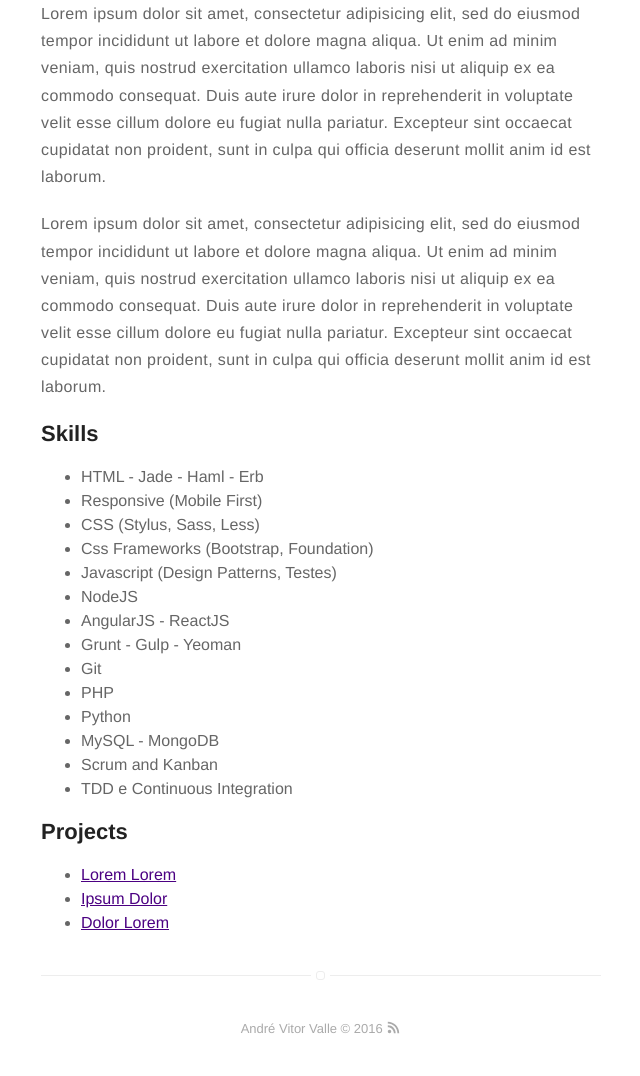
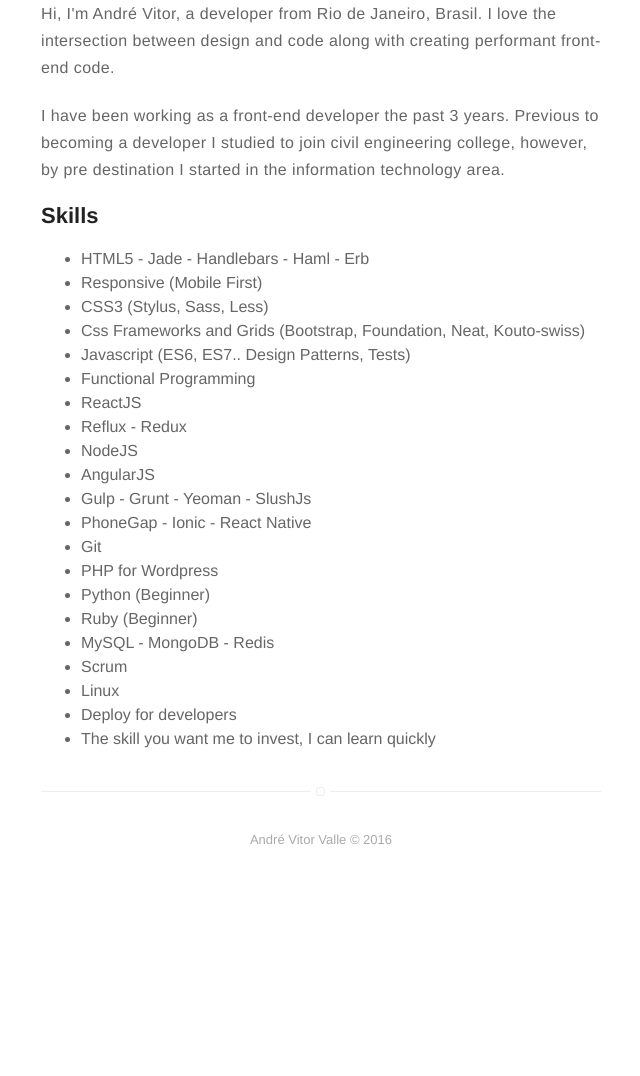
Before and after one commit to andrevvalle/andrevvalle.github.io, a Jekyll site: the page built from about.md, in a window 1280 px wide. Shown: the part 355-1431 px from the top of the page, without its empty margins (319-959 px from the left). Built offline with Jekyll 4.4.1, drawn with Linux system fonts in a browser that asks for light colours; after the commit the page ends 1242 px from its top, so only the background shows below that.

Commit message:
Adjustment about-me and update config.yml

```diff
--- a/_config.yml
+++ b/_config.yml
@@ -44,7 +44,7 @@
 projects: false
 
 # if you don't need "about" or "blog", comment them out below
-about: false
+about: true
 blog: false
 
 # do you want to show the "read time" of the posts?
--- a/_includes/footer.html
+++ b/_includes/footer.html
@@ -1,3 +1,3 @@
 <footer class="footer-main">
-    {{ site.name }} © {{ site.time | date: '%Y' }} <a class="link" href="{{ site.url }}/feed.xml" target="_blank"><svg class="icon icon-rss"><use xlink:href="#icon-rss"></use></svg></a>
+    {{ site.name }} © {{ site.time | date: '%Y' }}
 </footer>
--- a/about.md
+++ b/about.md
@@ -3,45 +3,34 @@
 layout: page
 permalink: /about/index.html
 ---
-![Profile Image]({{ site.url }}/{{ site.picture }})
+![Profile Image]({{ 'https://igcdn-photos-d-a.akamaihd.net/hphotos-ak-xfa1/t51.2885-15/e35/12729499_990289781036819_1893192683_n.jpg?ig_cache_key=MTE4NDIyMjM4NjE2MjI4NzUwNw%3D%3D.2' }})
 
-<p>Lorem ipsum dolor sit amet, consectetur adipisicing elit, sed do eiusmod
-tempor incididunt ut labore et dolore magna aliqua. Ut enim ad minim veniam,
-quis nostrud exercitation ullamco laboris nisi ut aliquip ex ea commodo
-consequat. Duis aute irure dolor in reprehenderit in voluptate velit esse
-cillum dolore eu fugiat nulla pariatur. Excepteur sint occaecat cupidatat non
-proident, sunt in culpa qui officia deserunt mollit anim id est laborum.</p>
+<p>Hi, I'm André Vitor, a developer from Rio de Janeiro, Brasil. I love the intersection between design and code along with creating performant front-end code.</p>
 
-<p>Lorem ipsum dolor sit amet, consectetur adipisicing elit, sed do eiusmod
-tempor incididunt ut labore et dolore magna aliqua. Ut enim ad minim veniam,
-quis nostrud exercitation ullamco laboris nisi ut aliquip ex ea commodo
-consequat. Duis aute irure dolor in reprehenderit in voluptate velit esse
-cillum dolore eu fugiat nulla pariatur. Excepteur sint occaecat cupidatat non
-proident, sunt in culpa qui officia deserunt mollit anim id est laborum.</p>
+<p>I have been working as a front-end developer the past 3 years. Previous to becoming a developer I studied to join civil engineering college, however, by pre destination I started in the information technology area.</p>
 
 <h2>Skills</h2>
 
 <ul class="skill-list">
-	<li>HTML - Jade - Haml - Erb</li>
+	<li>HTML5 - Jade - Handlebars - Haml - Erb</li>
 	<li>Responsive (Mobile First)</li>
-	<li>CSS (Stylus, Sass, Less)</li>
-	<li>Css Frameworks (Bootstrap, Foundation)</li>
-	<li>Javascript (Design Patterns, Testes)</li>
+	<li>CSS3 (Stylus, Sass, Less)</li>
+	<li>Css Frameworks and Grids (Bootstrap, Foundation, Neat, Kouto-swiss)</li>
+	<li>Javascript (ES6, ES7.. Design Patterns, Tests)</li>
+	<li>Functional Programming</li>
+	<li>ReactJS</li>
+	<li>Reflux - Redux</li>
 	<li>NodeJS</li>
-	<li>AngularJS - ReactJS</li>
-	<li>Grunt - Gulp - Yeoman</li>
+	<li>AngularJS</li>
+	<li>Gulp - Grunt - Yeoman - SlushJs</li>
+	<li>PhoneGap - Ionic - React Native</li>
 	<li>Git</li>
-	<li>PHP</li>
-	<li>Python</li>
-	<li>MySQL - MongoDB</li>
-	<li>Scrum and Kanban</li>
-	<li>TDD e Continuous Integration</li>
+	<li>PHP for Wordpress</li>
+	<li>Python (Beginner)</li>
+	<li>Ruby (Beginner)</li>
+	<li>MySQL - MongoDB - Redis</li>
+	<li>Scrum</li>
+	<li>Linux</li>
+	<li>Deploy for developers</li>
+	<li>The skill you want me to invest, I can learn quickly</li>
 </ul>
-
-<h2>Projects</h2>
-
-<ul>
-	<li><a href="https://github.com/">Lorem Lorem</a></li>
-	<li><a href="https://github.com/">Ipsum Dolor</a></li>
-	<li><a href="https://github.com/">Dolor Lorem</a></li>
-</ul>
```
